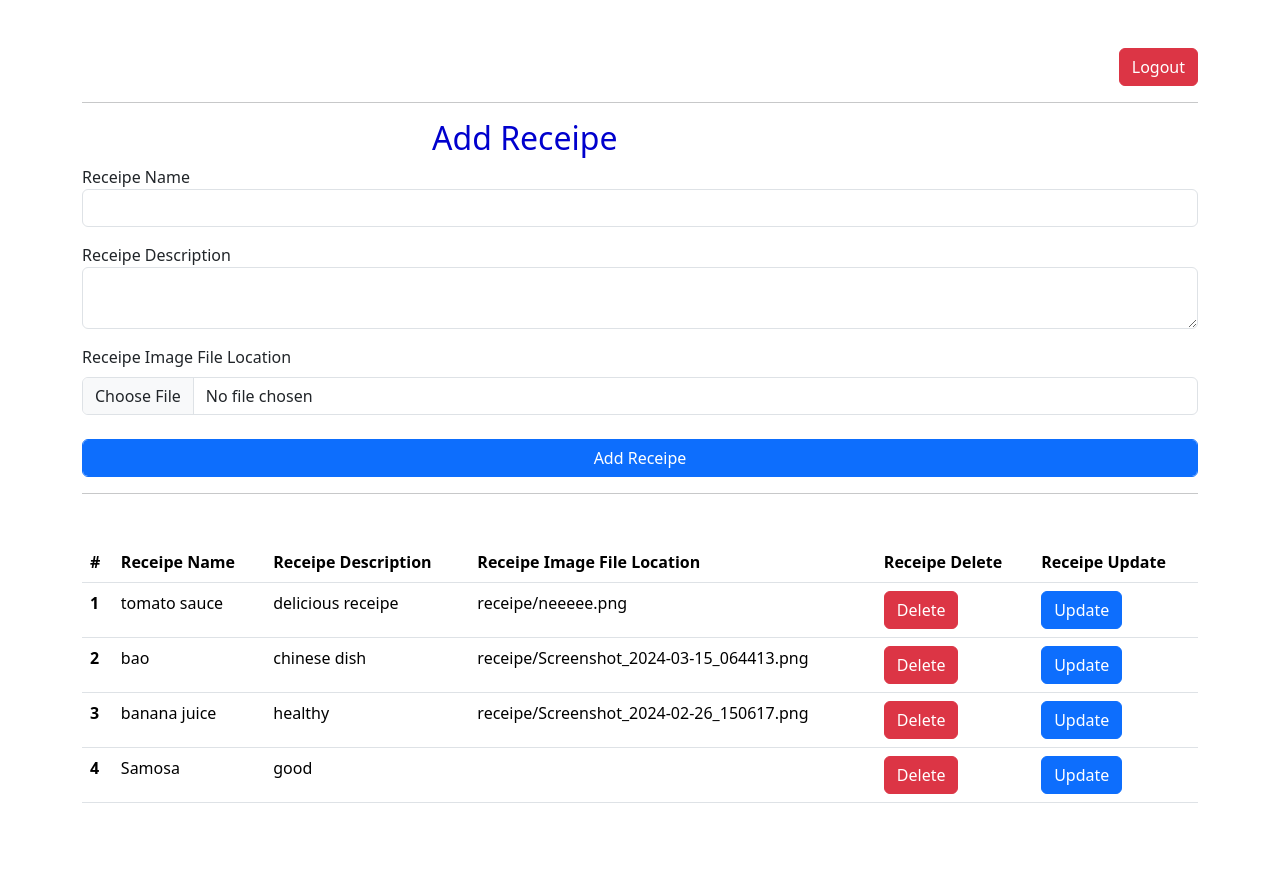
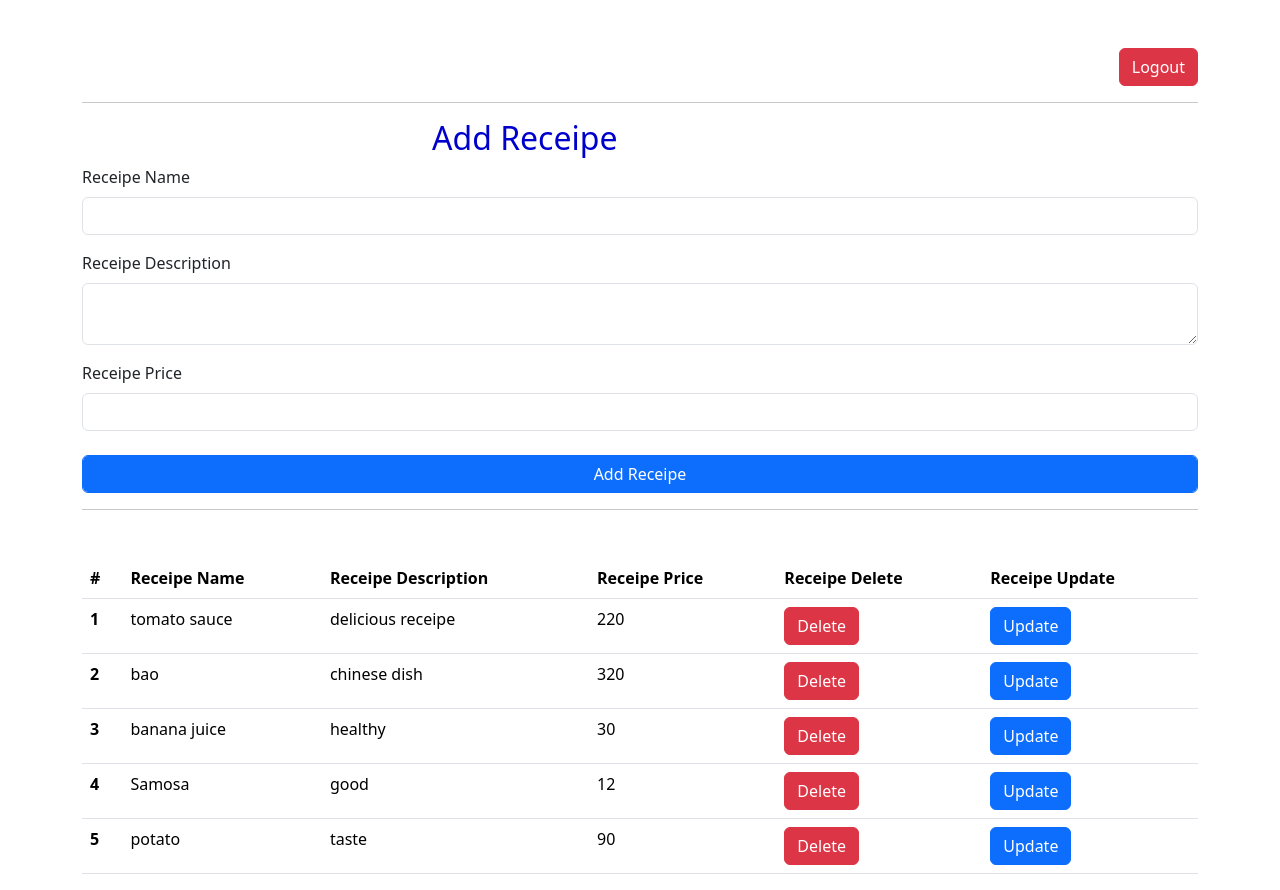
Before and after one commit to amvi234/DineEase, a Django app: page / in a window 1280 px wide. Before the commit the page ends 803 px from the top, so only its background shows below. Run offline with Django 4.2, Linux system fonts and the light colour scheme; data comes from the database, SQL or seed files in the repository.

Commit message:
refactor: update iimage to price and refactored namings

```diff
--- a/base/vege/models.py
+++ b/base/vege/models.py
@@ -7,7 +7,7 @@ class Receipe(models.Model):
     user = models.ForeignKey(User, on_delete=models.SET_NULL, null = True, blank = True)
     receipe_name = models.CharField(max_length=100)
     receipe_description = models.TextField()
-    receipe_image = models.ImageField(upload_to="receipe")
+    receipe_price = models.IntegerField(default=0)
     receipe_view_count = models.IntegerField(default=1)
 
 class CustomUser(AbstractBaseUser):
--- a/base/vege/templates/receipes.html
+++ b/base/vege/templates/receipes.html
@@ -34,7 +34,7 @@
 				enctype="multipart/form-data">
 				{% csrf_token %}
 				<div class="mb-3">
-					<label>Receipe Name</label>
+					<label class="form-label">Receipe Name</label>
 					<input
 						class="form-control"
 						name="receipe_name"
@@ -42,15 +42,15 @@
 						type="text" />
 				</div>
 				<div class="mb-3">
-					<label>Receipe Description</label>
+					<label class="form-label">Receipe Description</label>
 					<textarea
 						class="form-control"
 						required
 						name="receipe_description"></textarea>
 				</div>
 				<div class="mb-3">
-					<label class="form-label">Receipe Image File Location</label>
-					<input class="form-control" name="receipe_image" type="file"
+					<label class="form-label">Receipe Price</label>
+					<input class="form-control" name="receipe_price" type="number"
 				</div>
 				<br />
 				<button class="btn btn-primary form-control">Add Receipe</button>
@@ -75,7 +75,7 @@
 						<th scope="col">#</th>
 						<th scope="col">Receipe Name</th>
 						<th scope="col">Receipe Description</th>
-						<th scope="col">Receipe Image File Location</th>
+						<th scope="col">Receipe Price</th>
 						<th scope="col">Receipe Delete</th>
 						<th scope="col">Receipe Update</th>
 					</tr>
@@ -86,7 +86,7 @@
 						<th scope="row">{{forloop.counter}}</th>
 						<td>{{receipe.receipe_name}}</td>
 						<td>{{receipe.receipe_description}}</td>
-						<td>{{receipe.receipe_image}}</td>
+						<td>{{receipe.receipe_price}}</td>
 						<td>
 							<a
 								class="btn btn-danger"
--- a/base/vege/views.py
+++ b/base/vege/views.py
@@ -10,12 +10,12 @@ from django.contrib.auth.decorators import login_required
 def receipes(request):
     if request.method == "POST":
         data = request.POST
-        receipe_image = request.FILES.get('receipe_image')
+        receipe_price = data.get('receipe_price')
         receipe_name = data.get('receipe_name')
         receipe_description = data.get('receipe_description')
 
         Receipe.objects.create(
-            receipe_image = receipe_image,
+            receipe_price = receipe_price,
             receipe_name = receipe_name,
             receipe_description = receipe_description,
         )
@@ -37,7 +37,7 @@ def update_receipe(request, id):
 
     if request.method == 'POST':
         data = request.POST
-        receipe_image = request.FILES.get('receipe_image')
+        receipe_price = data.get('receipe_price')
         receipe_name = data.get('receipe_name')
         receipe_description = data.get('receipe_description')
 
@@ -45,8 +45,8 @@ def update_receipe(request, id):
         if receipe_description:
             queryset.receipe_description = receipe_description
 
-        if receipe_image:
-            queryset.receipe_image = receipe_image
+        if receipe_price:
+            queryset.receipe_price = receipe_price
 
         queryset.save()
         return redirect('/')
```
Also changed, not shown: base/vege/templates/update_receipes.html (+9 -6 lines), base/db.sqlite3, base/vege/migrations/0009_remove_receipe_receipe_image_receipe_receipe_price.py (added).
